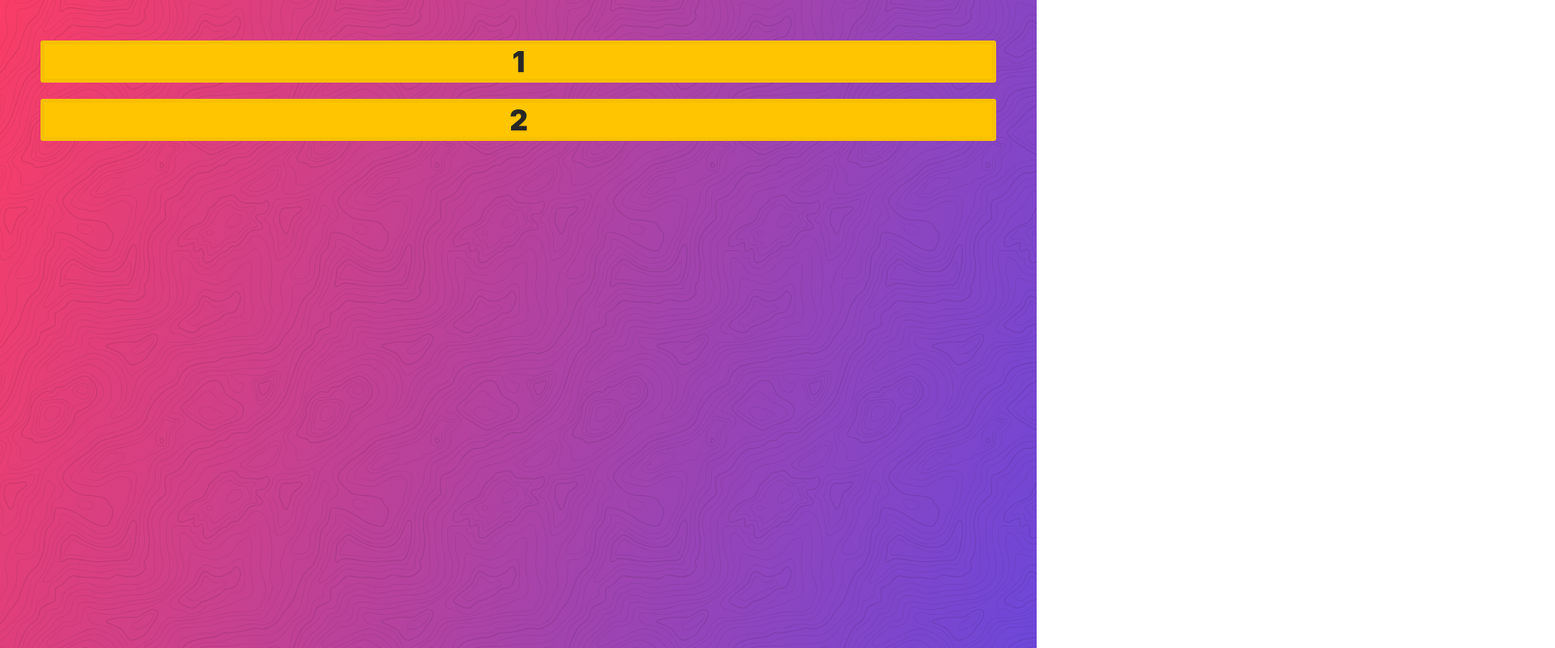
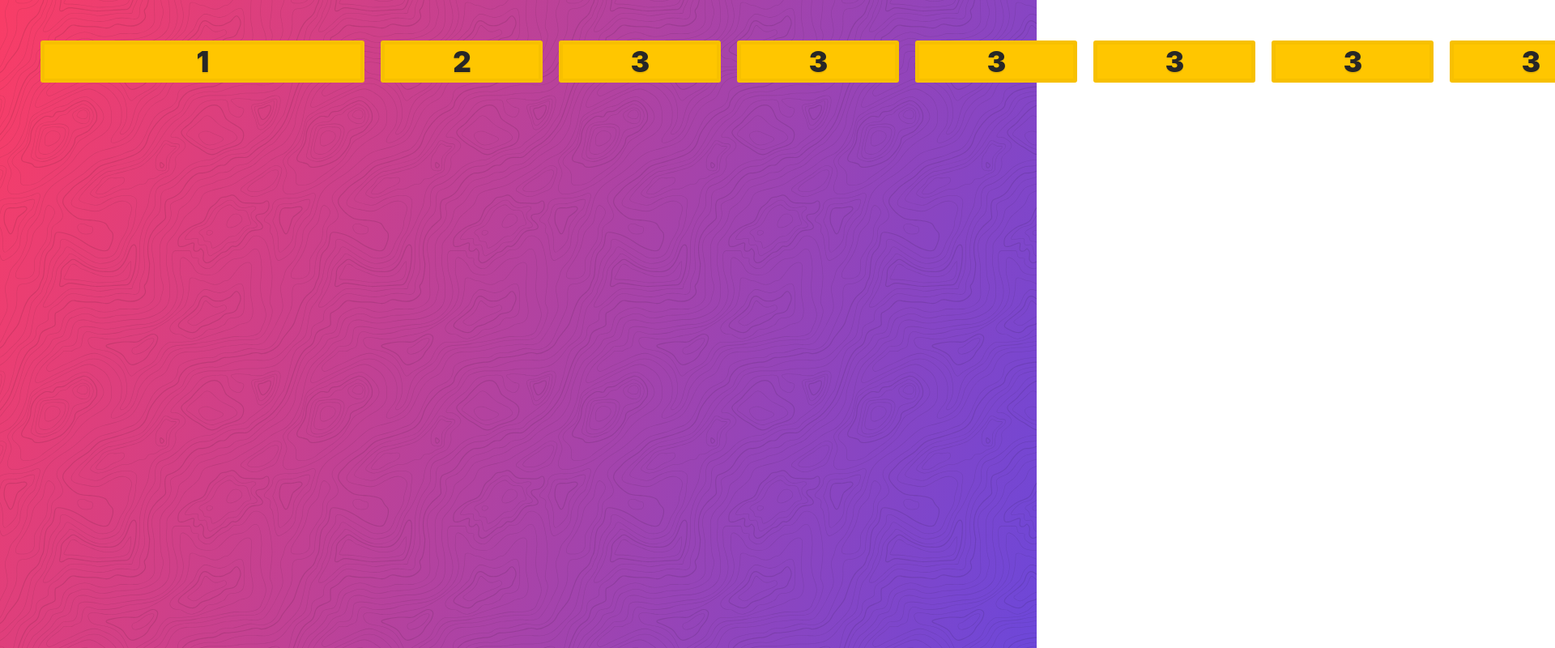
Before and after one commit to dvlprwchoi/css-grid, a website: page 06_css_grid_auto_flow_explained/index.html in a window 1280 px wide. Shown: the top 800 px of the page at 81% size, 1920 px wide, since content can reach past the window. Drawn offline with Linux system fonts and the light colour scheme.

Commit message:
Complete 06

```diff
--- a/06_css_grid_auto_flow_explained/index.html
+++ b/06_css_grid_auto_flow_explained/index.html
@@ -11,12 +11,22 @@
     <div class="container">
       <div class="item">1</div>
       <div class="item">2</div>
+      <div class="item">3</div>
+      <div class="item">3</div>
+      <div class="item">3</div>
+      <div class="item">3</div>
+      <div class="item">3</div>
+      <div class="item">3</div>
+      <div class="item">3</div>
     </div>
 
     <style>
       .container {
         display: grid;
         grid-gap: 20px;
+        grid-template-columns: 400px 200px;
+        grid-auto-flow: column;
+        grid-auto-columns: 200px;
       }
     </style>
   </body>
```
